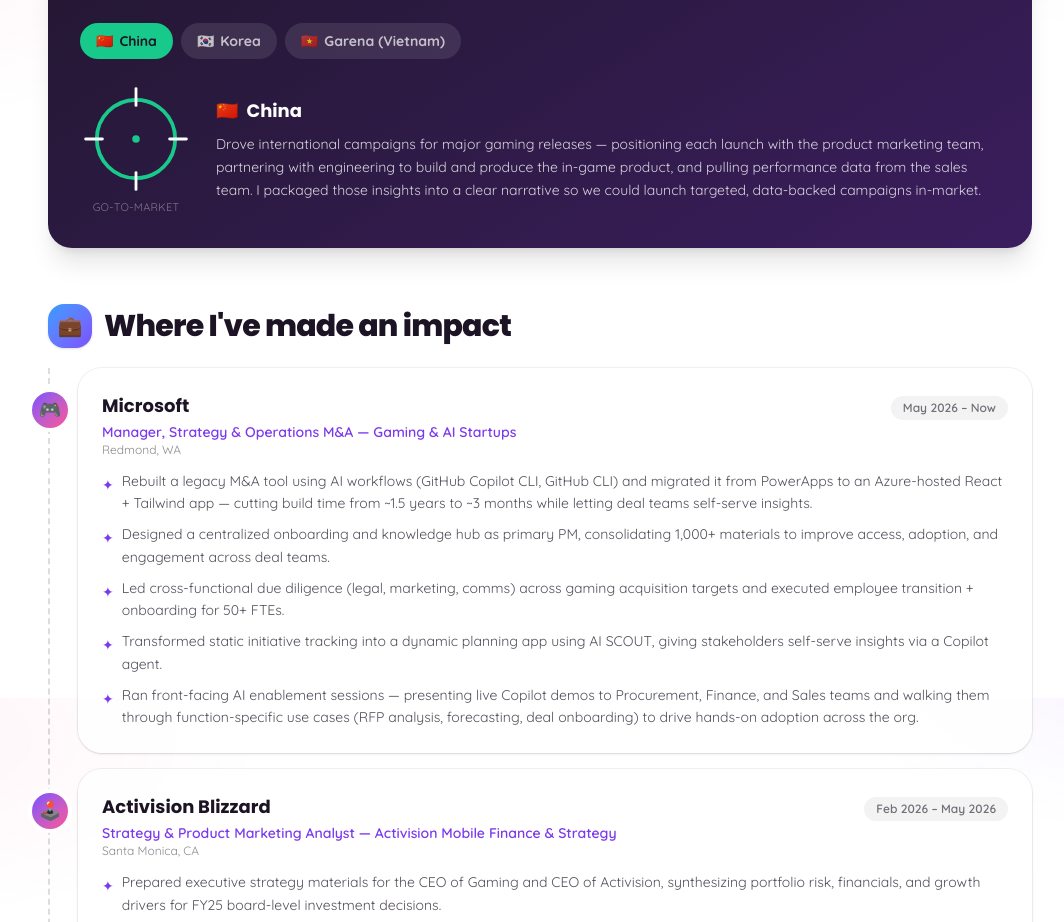
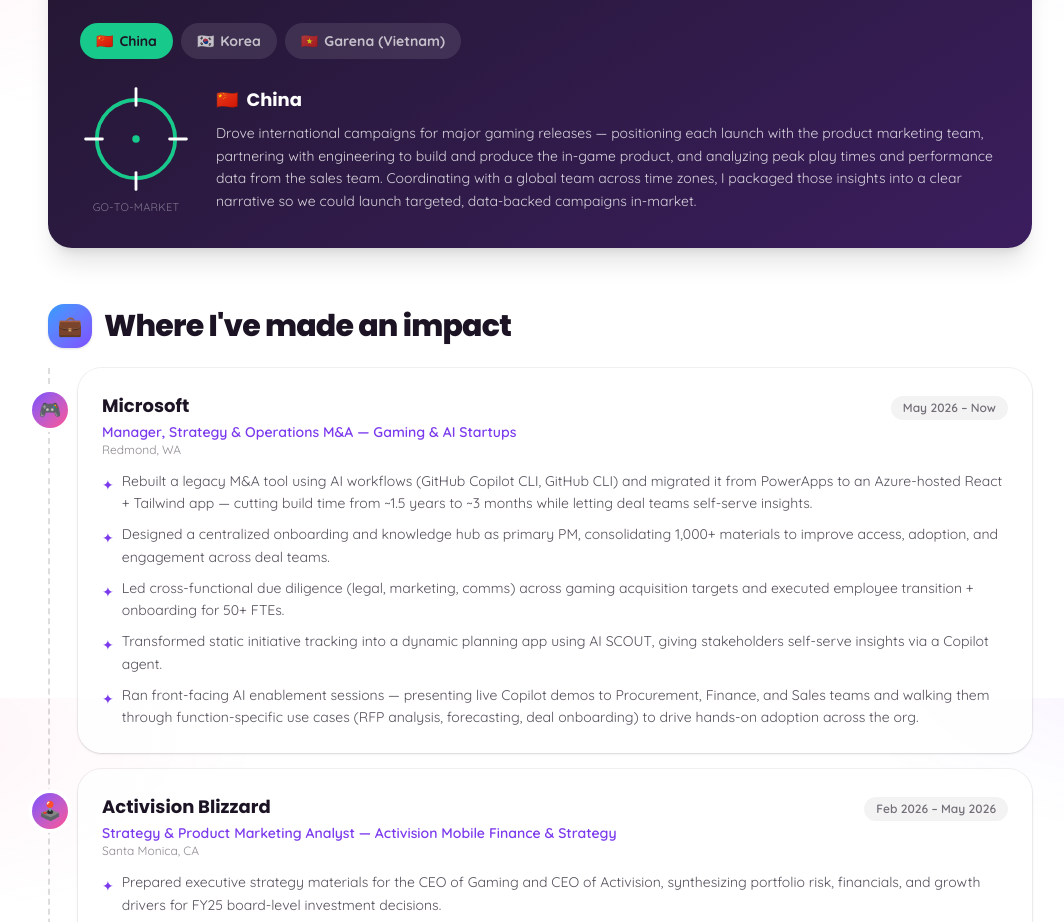
Before and after one commit to shhr3yaa/portfolio, a Next.js app: page / in a window 1280 px wide. Shown: the part 3302-4224 px from the top of the page, without its empty margins (100-1164 px from the left). Built offline with nearby package versions, Linux system fonts and the light colour scheme.

Commit message:
Add peak-time analysis and global team collaboration to region callouts

```diff
--- a/src/data/resume.ts
+++ b/src/data/resume.ts
@@ -362,19 +362,19 @@
       name: "China",
       flag: "🇨🇳",
       story:
-        "Drove international campaigns for major gaming releases — positioning each launch with the product marketing team, partnering with engineering to build and produce the in-game product, and pulling performance data from the sales team. I packaged those insights into a clear narrative so we could launch targeted, data-backed campaigns in-market.",
+        "Drove international campaigns for major gaming releases — positioning each launch with the product marketing team, partnering with engineering to build and produce the in-game product, and analyzing peak play times and performance data from the sales team. Coordinating with a global team across time zones, I packaged those insights into a clear narrative so we could launch targeted, data-backed campaigns in-market.",
     },
     {
       name: "Korea",
       flag: "🇰🇷",
       story:
-        "Partnered with product marketing to develop targeted messaging that improved in-market performance.",
+        "Partnered with product marketing and a global cross-functional team to develop targeted messaging — analyzing peak engagement windows to time drops and promos for maximum in-market performance.",
     },
     {
       name: "Garena (Vietnam)",
       flag: "🇻🇳",
       story:
-        "Developed targeted promotional campaigns that improved engagement across the region.",
+        "Worked with a global team to develop targeted promotional campaigns — using peak-time and engagement analysis to schedule launches when players were most active, lifting engagement across the region.",
     },
   ],
 };
```
